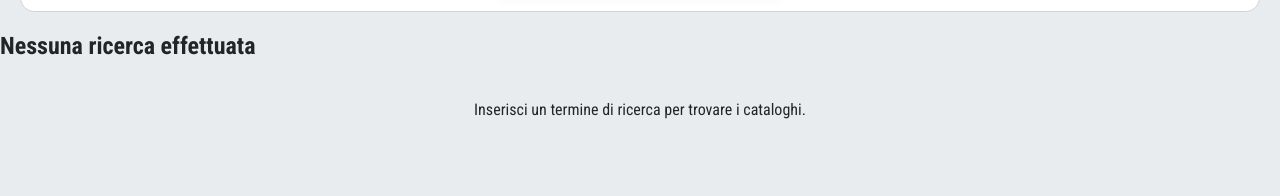
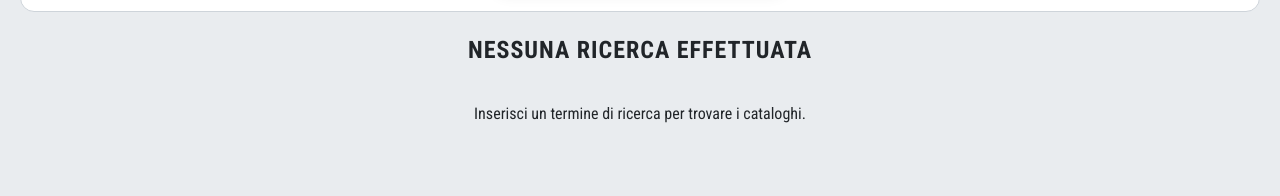
Before and after one commit to Stevit/alberto_marketing, a plain HTML site: page search.html in a window 1280 px wide. Shown: the part 180-376 px from the top of the page. Drawn offline with Linux system fonts and the light colour scheme.

Commit message:
centrata scritta ricerche

```diff
--- a/styles/main.css
+++ b/styles/main.css
@@ -2,6 +2,15 @@
   max-width: 1000px;
   margin: 40px auto;
   padding: 0 20px;
+}
+
+/* Centra il titolo dei risultati di ricerca */
+#search-results-title {
+  text-align: center;
+  margin: 24px 0;
+  font-size: 24px;
+  text-transform: uppercase;
+  letter-spacing: 1px;
 }
 
 /* CATEGORIE */
```
